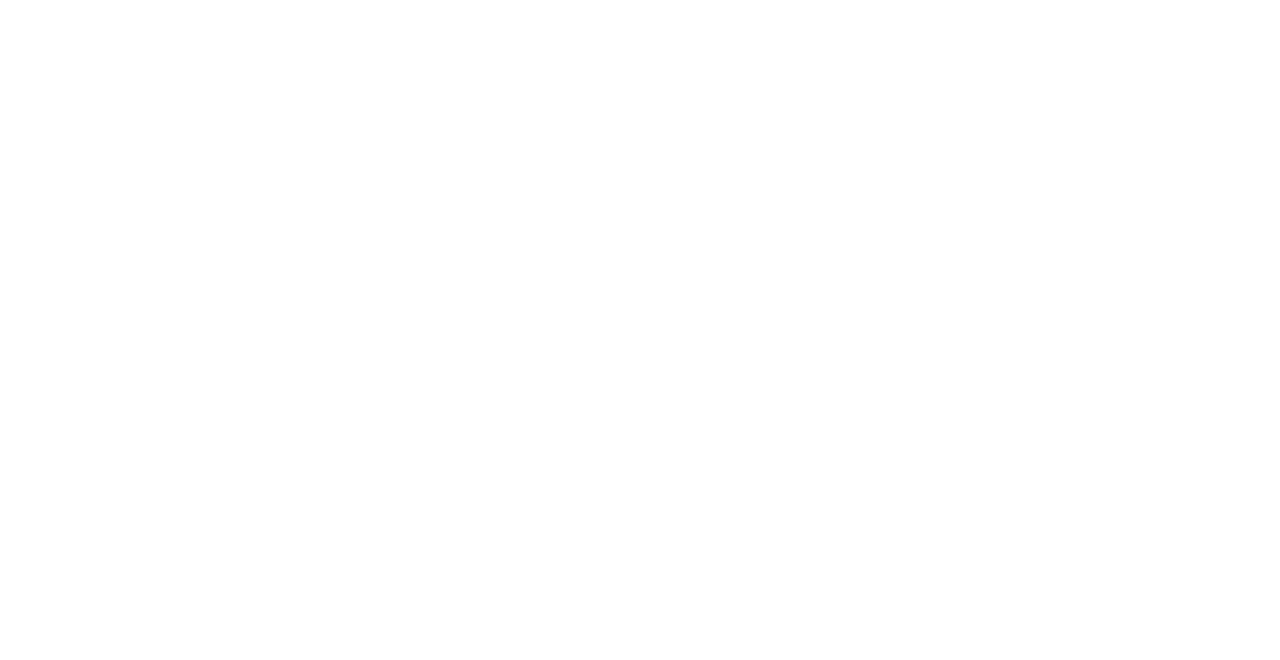
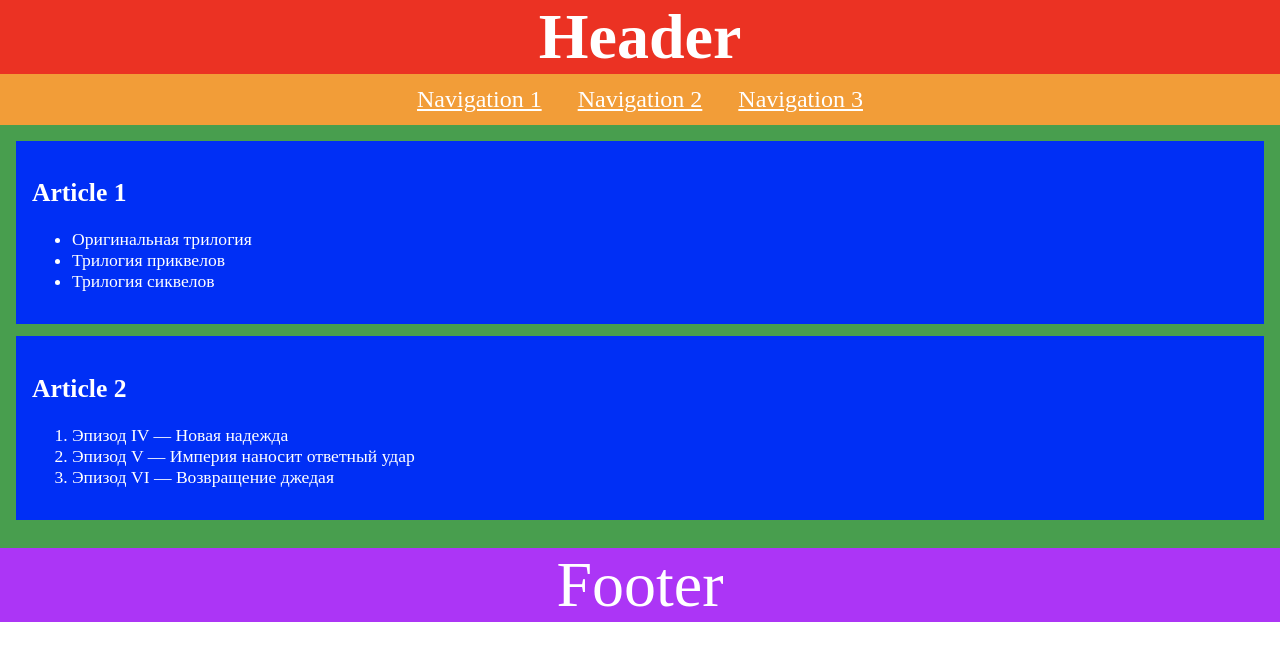
Before and after one commit to js-tasks-ru/htmlcss-20220414_phpwork, a website: page 02-dz0/01-semantic-mockup/solution.html in a window 1280 px wide. Drawn offline with Linux system fonts and the light colour scheme.

Commit message:
dz1 solution

```diff
--- a/02-dz0/01-semantic-mockup/solution.html
+++ b/02-dz0/01-semantic-mockup/solution.html
@@ -1,4 +1,56 @@
 <!DOCTYPE html>
 <html lang="ru">
-    <!-- Ваше решение -->
+<head>
+    <link rel="stylesheet" href="styles.css">
+</head>
+
+<body>
+    <header>
+        <h1>Header</h1>
+
+        <nav>
+            <ul>
+                <li>
+                    <a href="#">Navigation 1</a>
+                </li>
+                <li>
+                    <a href="#">Navigation 2</a>
+                </li>
+                <li>
+                    <a href="#">Navigation 3</a>
+                </li>
+            </ul>
+
+        </nav>
+    </header>
+
+    <main>
+        <article>
+            <h2>Article 1</h2>
+            <ul>
+                <li>Оригинальная трилогия</li>
+                <li>Трилогия приквелов</li>
+                <li>Трилогия сиквелов</li>
+            </ul>
+        </article>
+
+        <article>
+            <h2>Article 2</h2>
+
+            <ol>
+                <li>Эпизод IV — Новая надежда</li>
+                <li>Эпизод V — Империя наносит ответный удар</li>
+                <li>Эпизод VI — Возвращение джедая</li>
+
+            </ol>
+
+        </article>
+    </main>
+
+    <footer>
+        Footer
+    </footer>
+
+</body>
+
 </html>
--- /dev/null
+++ b/02-dz0/01-semantic-mockup/styles.css
@@ -0,0 +1,17 @@
+body {padding: 0; margin:0; color:white}
+
+header {background-color: #EB3223;}
+header > h1 {text-align: center; font-size: 4em; margin:0;}
+
+nav {background-color: #F29D38; text-align: center;}
+nav > ul {list-style: none; padding: 12px; margin:0;}
+nav > ul li {display: inline; padding: 1em;}
+nav > ul li a {font-size: 1.5em; color:white;}
+
+main {background-color: #489E4E; padding: 1em;}
+
+article {background-color: #002FF5; padding: 1em; margin-bottom: 12px;}
+article h2 {font-size: 160%;}
+article li {font-size: 110%;}
+
+footer {background-color: #AC35F6; text-align: center; font-size: 4em;}
```
